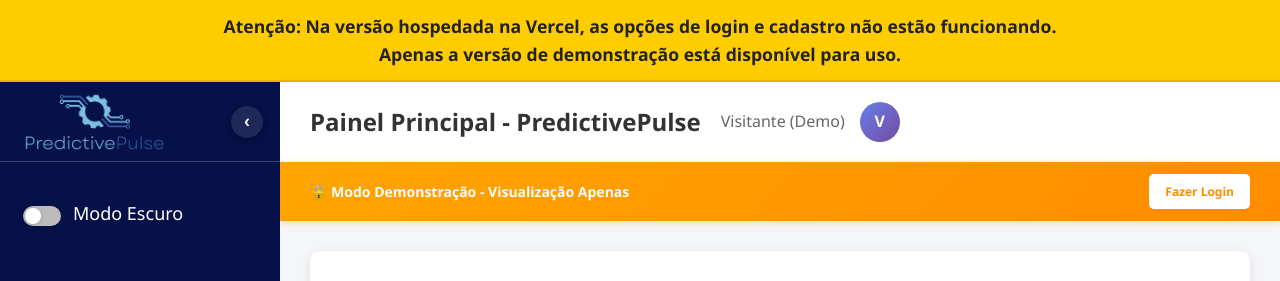
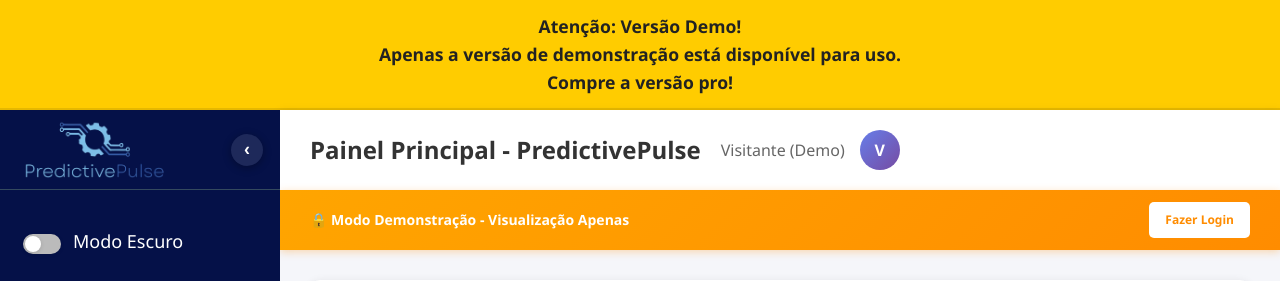
Before and after one commit to davijvasconcellos-senai/ProjetoIntegrador, a Flask app: page /demo in a window 1280 px wide. Shown: the top 281 px of the page. Run offline with Flask 3, Linux system fonts and the light colour scheme; some web fonts are replaced.

Commit message:
Ajuste da mensagem do painel principal

```diff
--- a/templates/index.html
+++ b/templates/index.html
@@ -28,8 +28,10 @@
     <!-- AVISO PARA USUÁRIOS DA VERCEL -->
     <div
         style="background: #ffcc00; color: #222; padding: 12px 20px; text-align: center; font-weight: bold; font-size: 1.1em; border-bottom: 2px solid #e6b800; z-index: 9999;">
-        Atenção: Na versão hospedada na Vercel, as opções de <b>login</b> e <b>cadastro</b> não estão funcionando.<br>
-        Apenas a <b>versão de demonstração</b> está disponível para uso.
+        Atenção: Versão Demo!<br>
+        Apenas a <b>versão de demonstração</b> está disponível para uso.<br/>
+        Compre a versão pro!
+
     </div>
     <!-- Botão hamburger e overlay para navegação mobile acessível -->
     <button id="drawerToggle" class="hamburger" aria-label="Abrir menu" aria-controls="sidebar" aria-expanded="false">
```
